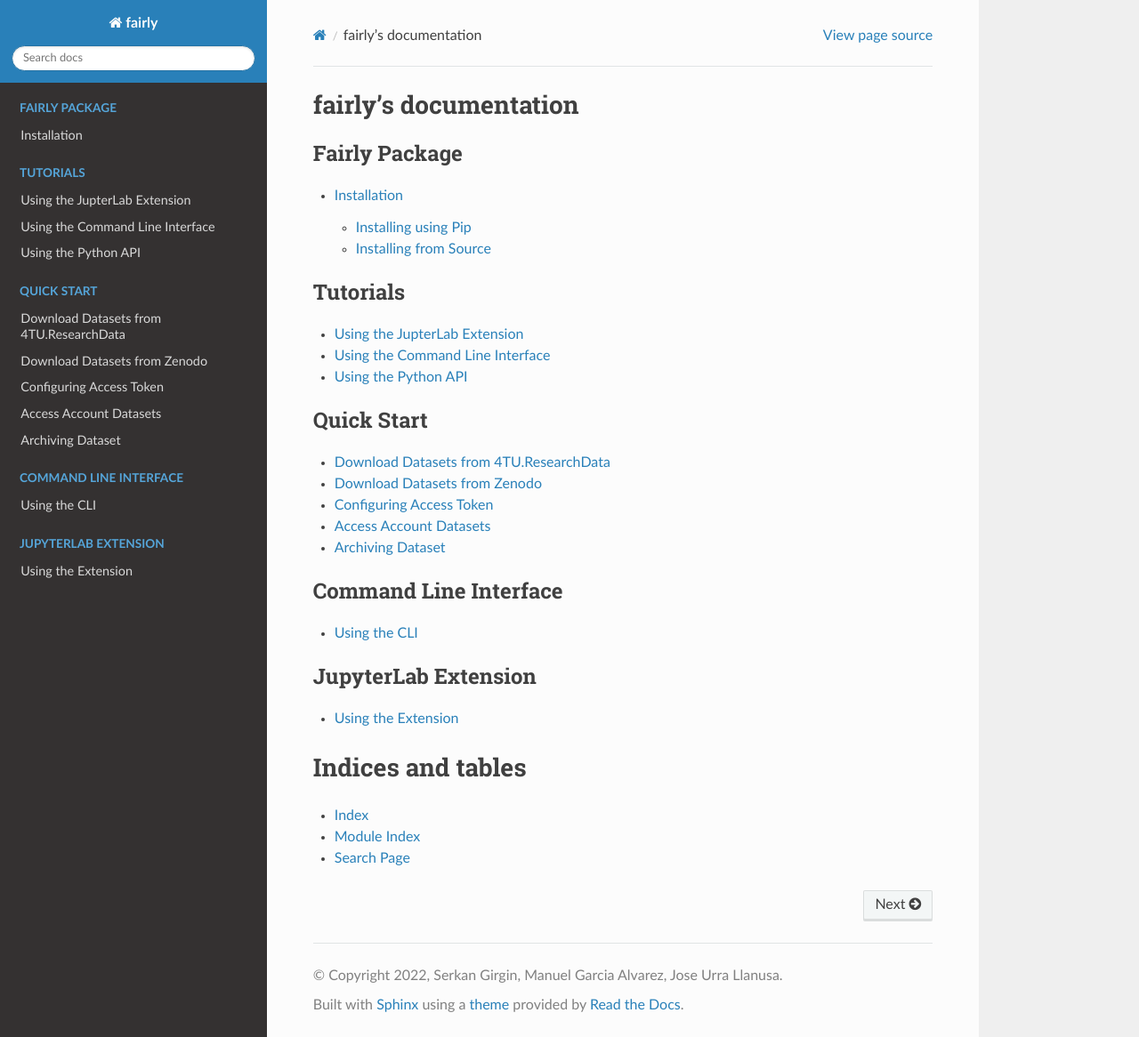
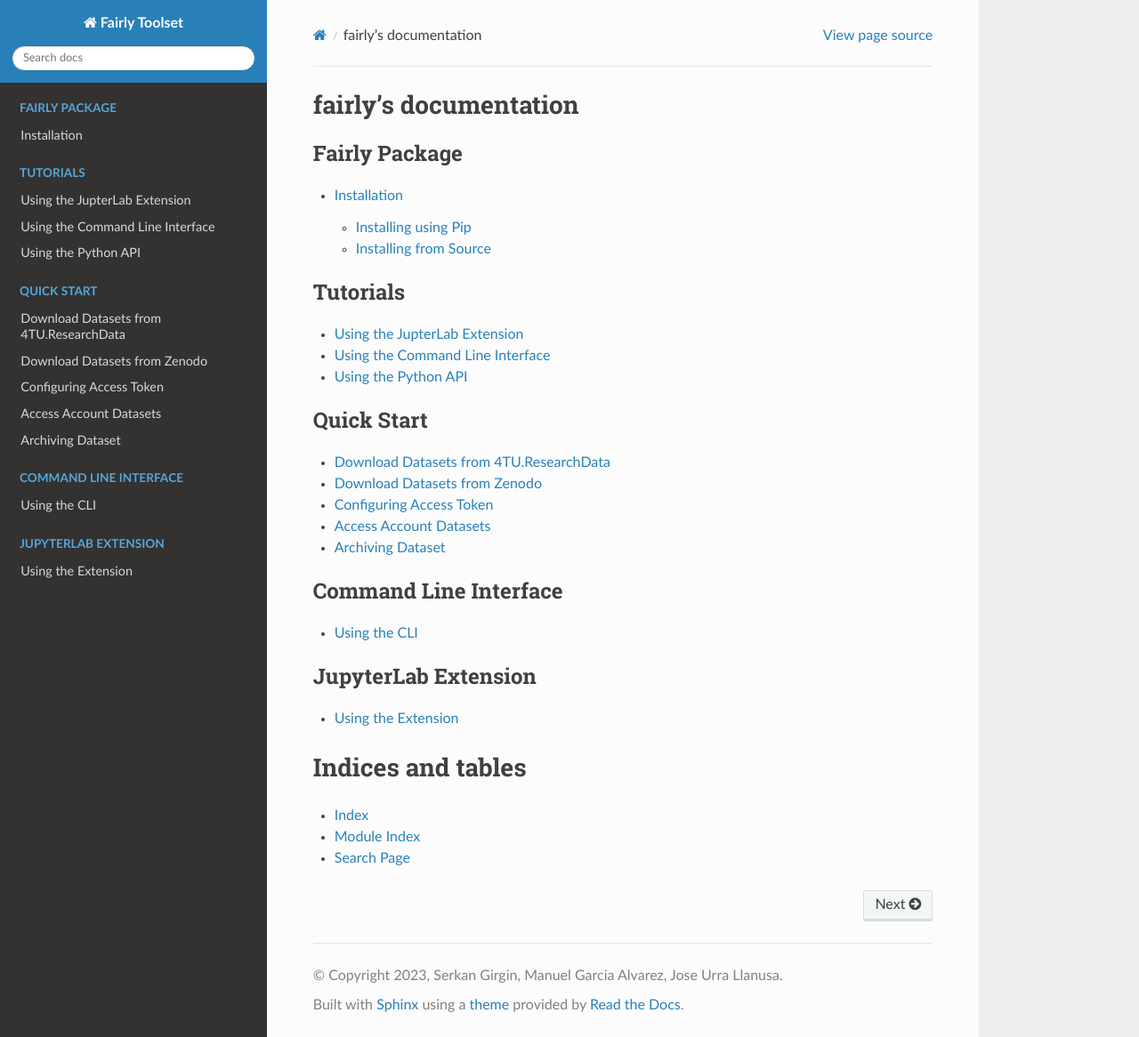
Before and after one commit to ITC-CRIB/fairly, a Sphinx documentation site: the page built from docs/index.rst, in a window 1280 px wide and 1166 px high. Shown: the whole window at 89% size. Built offline with Sphinx 7.4.7 and the Read the Docs theme 2.0.0, drawn with Linux system fonts in a browser that asks for light colours; pages that are not in the unit, such as notebooks, are missing from menus.

Commit message:
change title of documentation

```diff
--- a/docs/conf.py
+++ b/docs/conf.py
@@ -6,10 +6,10 @@
 # -- Project information -----------------------------------------------------
 # https://www.sphinx-doc.org/en/master/usage/configuration.html#project-information
 
-project = 'fairly'
-copyright = '2022, Serkan Girgin, Manuel Garcia Alvarez, Jose Urra Llanusa'
+project = 'Fairly Toolset'
+copyright = '2023, Serkan Girgin, Manuel Garcia Alvarez, Jose Urra Llanusa'
 author = 'Serkan Girgin, Manuel Garcia Alvarez, Jose Urra Llanusa'
-release = '0.3.0'
+release = '1.0.0'
 
 # -- General configuration ---------------------------------------------------
 # https://www.sphinx-doc.org/en/master/usage/configuration.html#general-configuration
```
